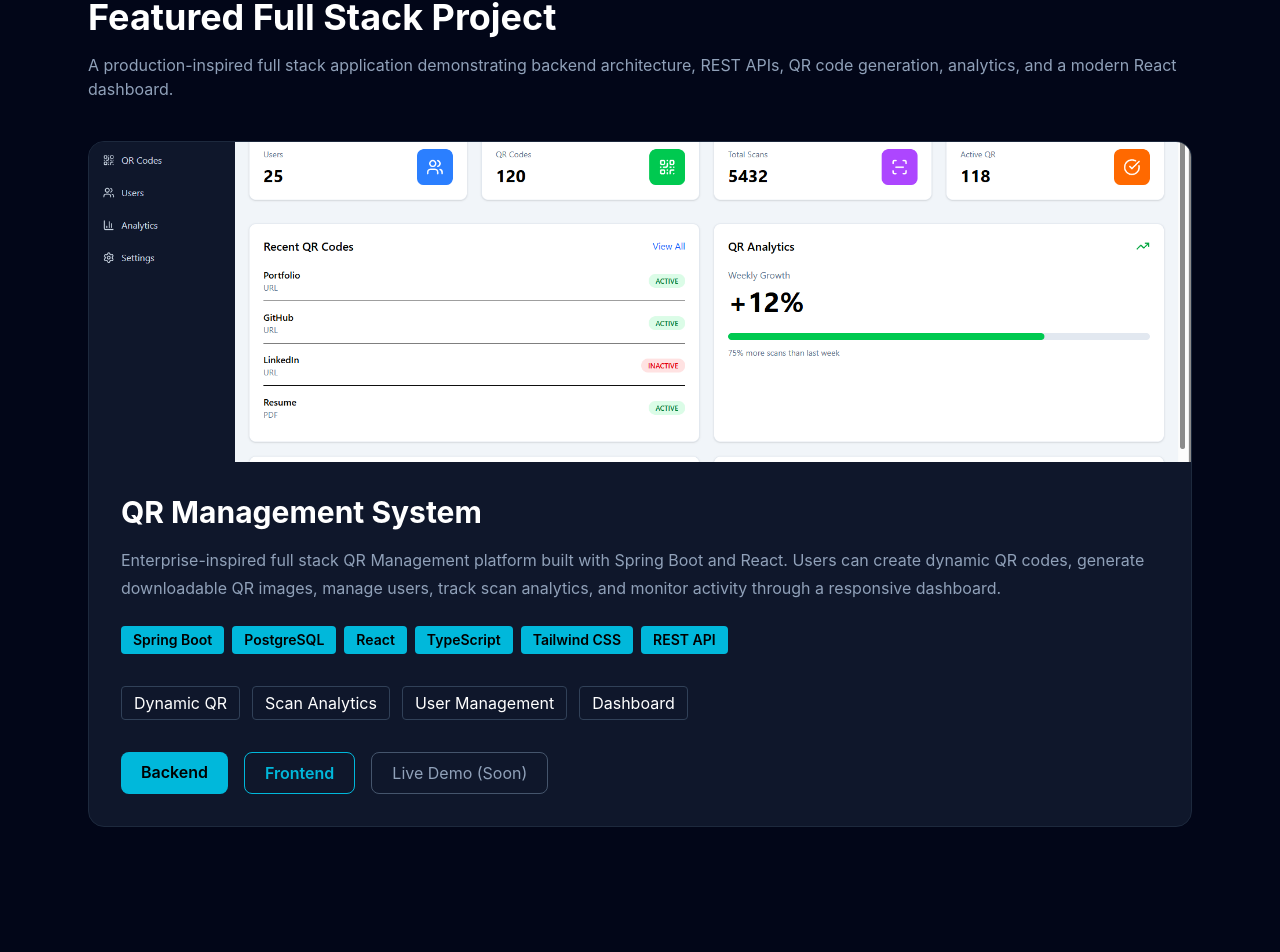
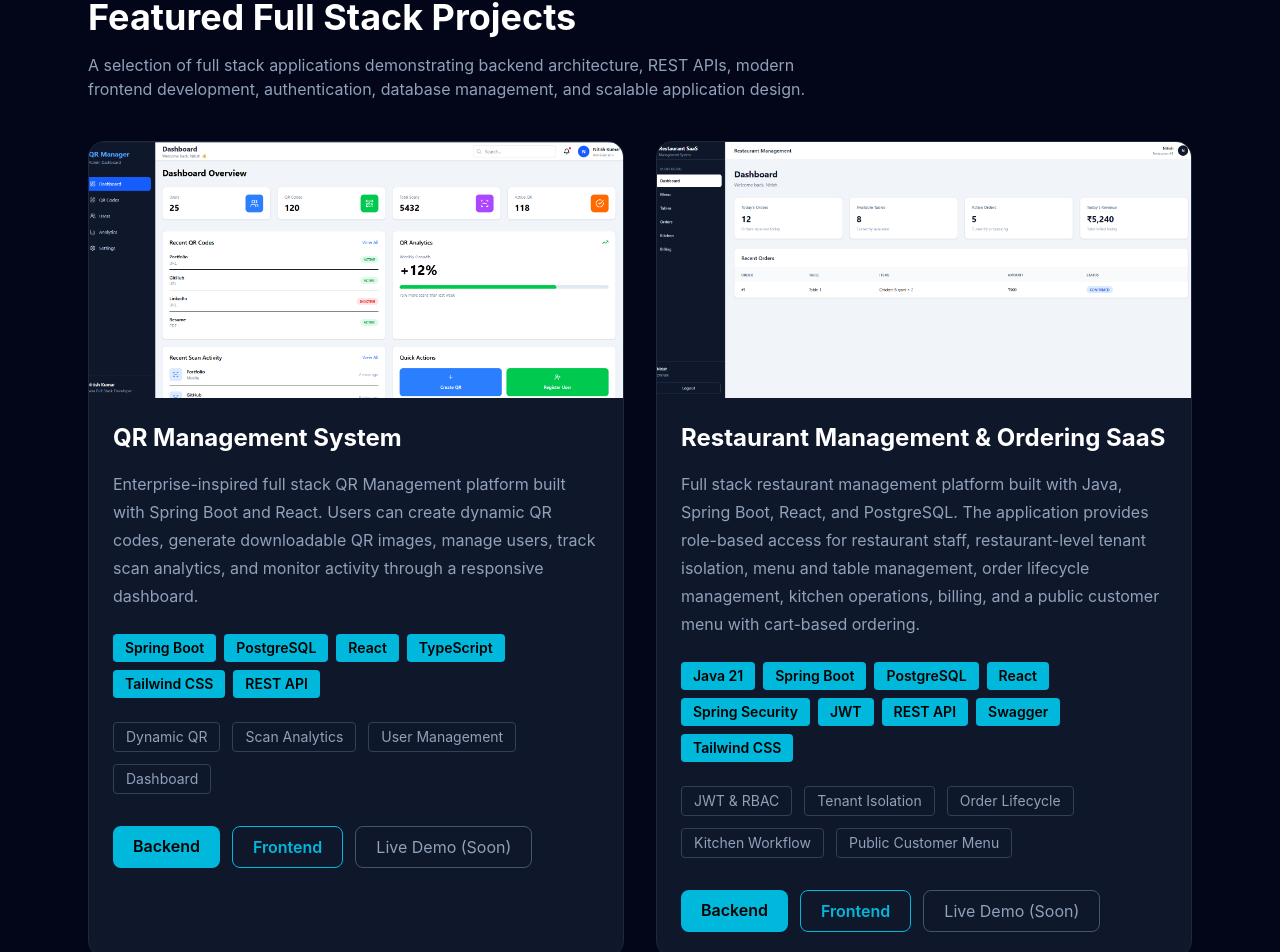
Before and after one commit to itsNitish247/portfolio, a React app: page / in a window 1280 px wide. Shown: the part 2792-3744 px from the top of the page. Built offline with nearby package versions, Linux system fonts and the light colour scheme; the HTML template or start-up script is replaced by a standard one.

Commit message:
added new project restaurant-saas

```diff
--- a/src/sections/FeaturedProject.jsx
+++ b/src/sections/FeaturedProject.jsx
@@ -1,4 +1,5 @@
 import QR from "../assets/QR.png";
+import RESTAURANT from "../assets/REST.png";
 
 function FeaturedProject() {
   return (
@@ -6,39 +7,47 @@ function FeaturedProject() {
       id="featured-project"
       className="max-w-6xl mx-auto px-6 py-24"
     >
+      {/* Section Heading */}
       <h2 className="text-4xl font-bold mb-4">
-        Featured Full Stack Project
+        Featured Full Stack Projects
       </h2>
 
-      <p className="text-slate-400 mb-10">
-        A production-inspired full stack application demonstrating backend
-        architecture, REST APIs, QR code generation, analytics, and a modern
-        React dashboard.
+      <p className="text-slate-400 mb-10 max-w-3xl">
+        A selection of full stack applications demonstrating backend
+        architecture, REST APIs, modern frontend development, authentication,
+        database management, and scalable application design.
       </p>
+
+      {/* Projects */}
+      <div className="grid md:grid-cols-2 gap-8">
+
+        {/* =====================================================
+            QR MANAGEMENT SYSTEM
+            ===================================================== */}
 
         <div className="bg-slate-900 border border-slate-800 rounded-2xl overflow-hidden hover:border-cyan-500 transition">
 
           <img
             src={QR}
             alt="QR Management System"
-          className="w-full h-80 object-cover"
+            className="w-full h-64 object-cover"
           />
 
-        <div className="p-8">
+          <div className="p-6">
 
-          <h3 className="text-3xl font-bold">
+            <h3 className="text-2xl font-bold">
               QR Management System
             </h3>
 
             <p className="mt-4 text-slate-400 leading-7">
-            Enterprise-inspired full stack QR Management platform built with
-            Spring Boot and React. Users can create dynamic QR codes, generate
-            downloadable QR images, manage users, track scan analytics, and
-            monitor activity through a responsive dashboard.
+              Enterprise-inspired full stack QR Management platform built
+              with Spring Boot and React. Users can create dynamic QR codes,
+              generate downloadable QR images, manage users, track scan
+              analytics, and monitor activity through a responsive dashboard.
             </p>
 
+            {/* Tech Stack */}
             <div className="mt-6 flex flex-wrap gap-2">
-
               {[
                 "Spring Boot",
                 "PostgreSQL",
@@ -54,36 +63,37 @@ function FeaturedProject() {
                   {tech}
                 </span>
               ))}
-
             </div>
 
-          <div className="flex flex-wrap gap-3 mt-8">
+            {/* Highlights */}
+            <div className="flex flex-wrap gap-3 mt-6">
 
-            <span className="border border-slate-700 px-3 py-1 rounded">
+              <span className="border border-slate-700 px-3 py-1 rounded text-sm text-slate-400">
                 Dynamic QR
               </span>
 
-            <span className="border border-slate-700 px-3 py-1 rounded">
+              <span className="border border-slate-700 px-3 py-1 rounded text-sm text-slate-400">
                 Scan Analytics
               </span>
 
-            <span className="border border-slate-700 px-3 py-1 rounded">
+              <span className="border border-slate-700 px-3 py-1 rounded text-sm text-slate-400">
                 User Management
               </span>
 
-            <span className="border border-slate-700 px-3 py-1 rounded">
+              <span className="border border-slate-700 px-3 py-1 rounded text-sm text-slate-400">
                 Dashboard
               </span>
 
             </div>
 
-          <div className="flex gap-4 mt-8">
+            {/* Buttons */}
+            <div className="flex flex-wrap gap-3 mt-8">
 
               <a
                 href="https://github.com/itsNitish247/qr-management-system"
                 target="_blank"
                 rel="noreferrer"
-              className="bg-cyan-500 text-black px-5 py-2 rounded-lg font-semibold"
+                className="bg-cyan-500 text-black px-5 py-2 rounded-lg font-semibold hover:bg-cyan-400 transition"
               >
                 Backend
               </a>
@@ -104,11 +114,116 @@ function FeaturedProject() {
               </button>
 
             </div>
+          </div>
+        </div>
+
+
+        {/* =====================================================
+            RESTAURANT MANAGEMENT & ORDERING SAAS
+            ===================================================== */}
+
+        <div className="bg-slate-900 border border-slate-800 rounded-2xl overflow-hidden hover:border-cyan-500 transition">
+
+          <img
+            src={RESTAURANT}
+            alt="Restaurant Management and Ordering SaaS"
+            className="w-full h-64 object-cover"
+          />
+
+          <div className="p-6">
+
+            <h3 className="text-2xl font-bold">
+              Restaurant Management & Ordering SaaS
+            </h3>
+
+            <p className="mt-4 text-slate-400 leading-7">
+              Full stack restaurant management platform built with Java,
+              Spring Boot, React, and PostgreSQL. The application provides
+              role-based access for restaurant staff, restaurant-level tenant
+              isolation, menu and table management, order lifecycle
+              management, kitchen operations, billing, and a public customer
+              menu with cart-based ordering.
+            </p>
+
+            {/* Tech Stack */}
+            <div className="mt-6 flex flex-wrap gap-2">
+              {[
+                "Java 21",
+                "Spring Boot",
+                "PostgreSQL",
+                "React",
+                "Spring Security",
+                "JWT",
+                "REST API",
+                "Swagger",
+                "Tailwind CSS",
+              ].map((tech) => (
+                <span
+                  key={tech}
+                  className="bg-cyan-500 text-black px-3 py-1 rounded text-sm font-semibold"
+                >
+                  {tech}
+                </span>
+              ))}
+            </div>
+
+            {/* Highlights */}
+            <div className="flex flex-wrap gap-3 mt-6">
+
+              <span className="border border-slate-700 px-3 py-1 rounded text-sm text-slate-400">
+                JWT & RBAC
+              </span>
+
+              <span className="border border-slate-700 px-3 py-1 rounded text-sm text-slate-400">
+                Tenant Isolation
+              </span>
+
+              <span className="border border-slate-700 px-3 py-1 rounded text-sm text-slate-400">
+                Order Lifecycle
+              </span>
+
+              <span className="border border-slate-700 px-3 py-1 rounded text-sm text-slate-400">
+                Kitchen Workflow
+              </span>
+
+              <span className="border border-slate-700 px-3 py-1 rounded text-sm text-slate-400">
+                Public Customer Menu
+              </span>
 
             </div>
 
+            {/* Buttons */}
+            <div className="flex flex-wrap gap-3 mt-8">
+
+              <a
+                href="https://github.com/itsNitish247/restaruant_saas_backend"
+                target="_blank"
+                rel="noreferrer"
+                className="bg-cyan-500 text-black px-5 py-2 rounded-lg font-semibold hover:bg-cyan-400 transition"
+              >
+                Backend
+              </a>
+
+              <a
+                href="https://github.com/itsNitish247/restaruant_saas_frontend"
+                target="_blank"
+                rel="noreferrer"
+                className="border border-cyan-500 text-cyan-500 px-5 py-2 rounded-lg font-semibold hover:bg-cyan-500 hover:text-black transition"
+              >
+                Frontend
+              </a>
+
+              <button
+                className="border border-slate-600 px-5 py-2 rounded-lg text-slate-400"
+              >
+                Live Demo (Soon)
+              </button>
+
+            </div>
+          </div>
         </div>
 
+      </div>
     </section>
   );
 }
```
Also changed, not shown: src/assets/REST.png (added). Lines whose indentation alone changed are shown as unchanged.
